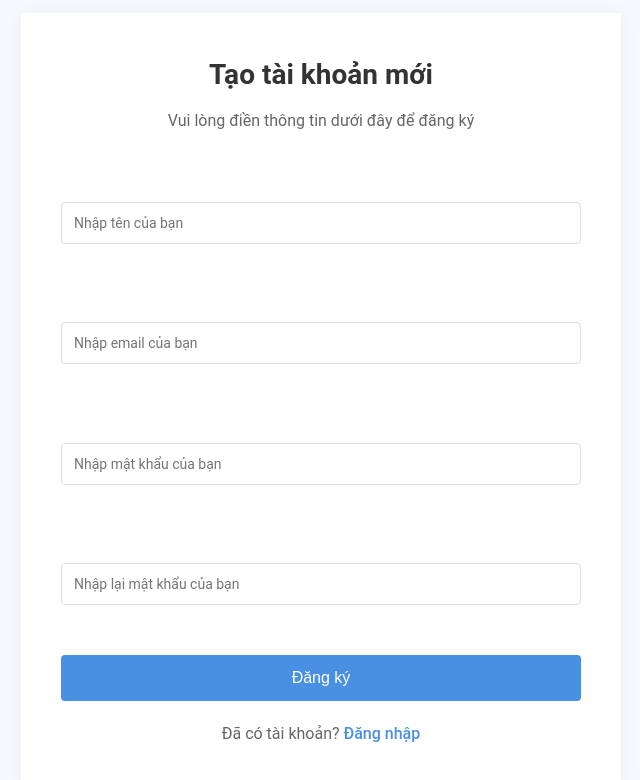
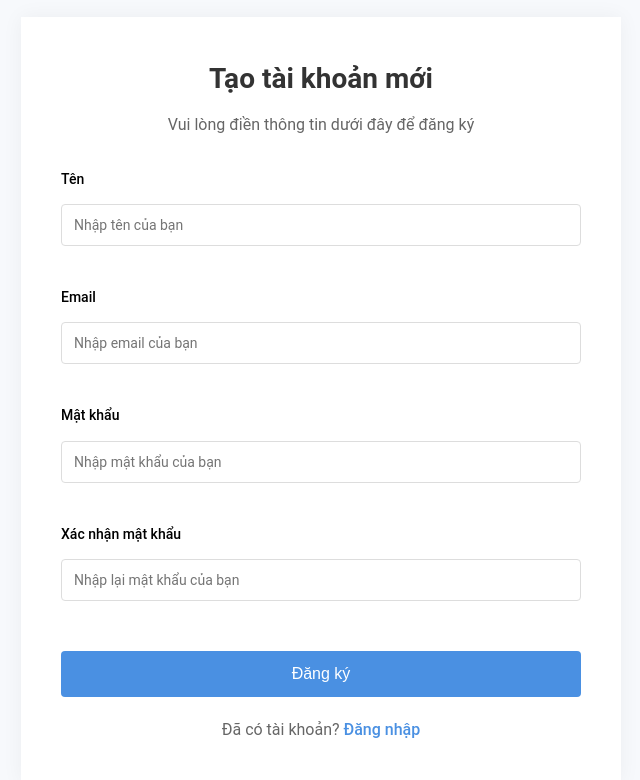
Before and after one commit to DazKha/SE104.P28, a React (Vite) app in the folder frontend/: page /register in a window 1280 px wide. Shown: the top 780 px of the page, without its empty margins (319-959 px from the left). Built offline with nearby package versions, Linux system fonts and the light colour scheme.

Commit message:
sửa chữ login với register.

```diff
--- a/frontend/src/components/Login/LoginPage.css
+++ b/frontend/src/components/Login/LoginPage.css
@@ -46,10 +46,10 @@
     flex-direction: column;
   }
 
-  .form-group label {
+  .login-form-container .form-group label {
     font-size: 14px;
     margin-bottom: 6px;
-    color: #555;
+    color: #000 !important;
     font-weight: 500;
   }
 
@@ -61,6 +61,8 @@
     border-radius: 4px;
     font-size: 14px;
     transition: border-color 0.3s;
+    color: #000 !important;
+    background-color: #fff !important;
   }
 
   .form-group input:focus {
--- a/frontend/src/components/Register/RegisterForm.jsx
+++ b/frontend/src/components/Register/RegisterForm.jsx
@@ -9,8 +9,7 @@ const RegisterForm = ({ onSuccess }) => {
     name: '',
     email: '',
     password: '',
-    confirmPassword: '',
-    agreeTerms: false
+    confirmPassword: ''
   });
 
   // State for form validation
@@ -65,11 +64,6 @@ const RegisterForm = ({ onSuccess }) => {
       newErrors.confirmPassword = "Mật khẩu xác nhận không khớp";
     }
 
-    // Validate terms agreement
-    if (!formData.agreeTerms) {
-      newErrors.agreeTerms = "Bạn phải đồng ý với điều khoản sử dụng";
-    }
-
     return newErrors;
   };
 
@@ -114,7 +108,7 @@ const RegisterForm = ({ onSuccess }) => {
 
         <div className="form-row">
           <div className="form-group">
-            <label htmlFor="name">Tên</label>
+            <label className="name-label">Tên</label>
             <input
               type="text"
               id="name"
@@ -129,7 +123,7 @@ const RegisterForm = ({ onSuccess }) => {
         </div>
 
         <div className="form-group">
-          <label htmlFor="email">Email</label>
+          <label className="email-label">Email</label>
           <input
             type="email"
             id="email"
@@ -143,7 +137,7 @@ const RegisterForm = ({ onSuccess }) => {
         </div>
 
         <div className="form-group">
-          <label htmlFor="password">Mật khẩu</label>
+          <label className="password-label">Mật khẩu</label>
           <input
             type="password"
             id="password"
@@ -157,7 +151,7 @@ const RegisterForm = ({ onSuccess }) => {
         </div>
 
         <div className="form-group">
-          <label htmlFor="confirmPassword">Xác nhận mật khẩu</label>
+          <label className="confirmPassword-label">Xác nhận mật khẩu</label>
           <input
             type="password"
             id="confirmPassword"
--- a/frontend/src/components/Register/RegisterPage.css
+++ b/frontend/src/components/Register/RegisterPage.css
@@ -55,10 +55,10 @@
     margin-bottom: 5px;
   }
 
-  .form-group label {
+  .register-form-container .form-group label {
     font-size: 14px;
     margin-bottom: 6px;
-    color: #555;
+    color: #000 !important;
     font-weight: 500;
   }
 
```
Also changed, not shown: 2 other files (tests, documents, lock files or other folders).
